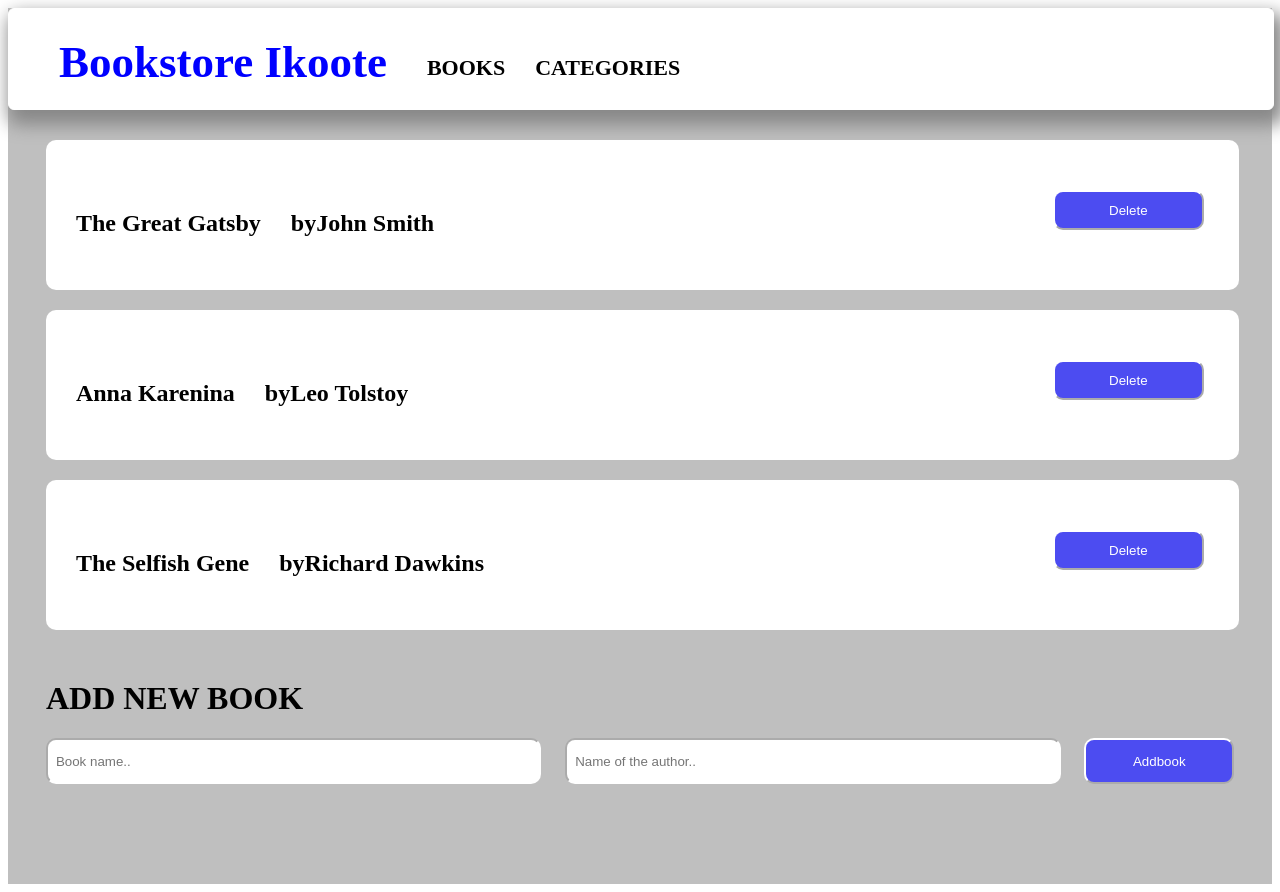
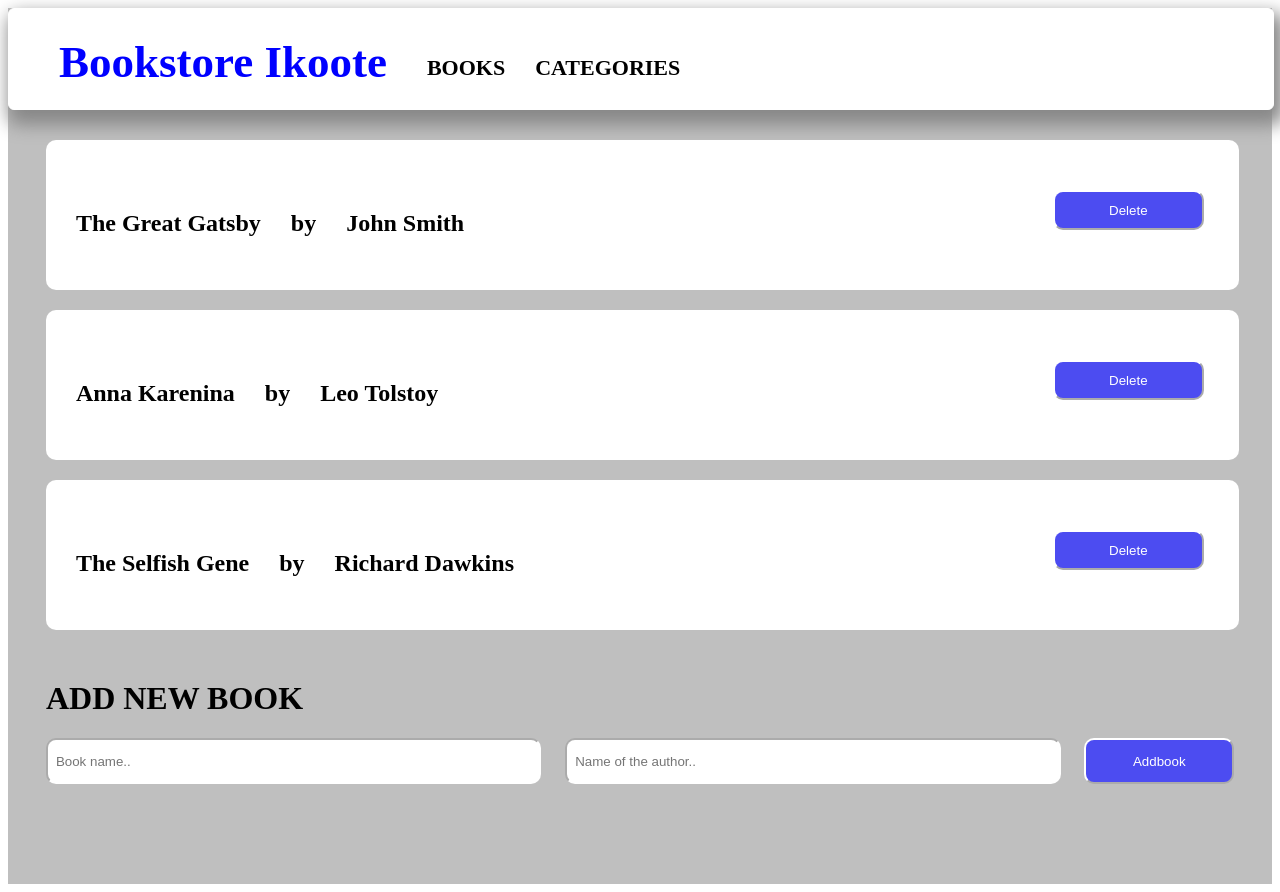
Before and after one commit to ikoote1/bookstore, a React (Create React App) app: page / in a window 1280 px wide. Built offline with nearby package versions, Linux system fonts and the light colour scheme.

Commit message:
working on functionarity

```diff
--- a/src/components/Books.js
+++ b/src/components/Books.js
@@ -1,32 +1,30 @@
 import React from 'react';
 import { useDispatch, useSelector } from 'react-redux';
-import { addBook } from '../redux/books/booksSlice';
-import { removeBook } from '../redux/books/booksSlice';
-// import BookSet from './book';
+import { addBook, removeBook } from '../redux/books/booksSlice';
 
 const Books = () => {
   const dispatch = useDispatch();
   const { bookItems } = useSelector((state) => state.book);
-  // console.log(bookItems.title);
   return (
     <div>
       <div className="books">
         {bookItems.map(
-          (item) => {
-            return(
-              <div className="book" key={item.id}>
+          (item) => (
+            <div className="book" key={item.id}>
               <div>
                 <h2>{item.title}</h2>
                 <h2>
                   {' '}
                   by
+                  {' '}
+                </h2>
+                <h2>
                   {item.author}
                 </h2>
               </div>
               <button type="button" onClick={() => { dispatch(removeBook(item.id)); }}>Delete</button>
             </div>
-            )
-          }
+          ),
         )}
       </div>
       <div className="form">
```
Also changed, not shown: src/components/book.js (deleted, +0 -22 lines).
